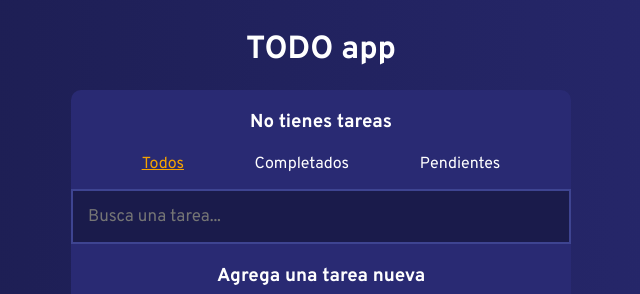
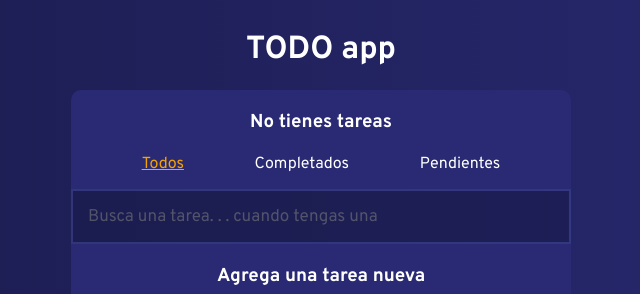
Before and after one commit to salvarez96/proyecto-curso-intro-react, a React (Create React App) app: page / in a window 1280 px wide. Shown: the top 294 px of the page, without its empty margins (319-959 px from the left). Built offline with nearby package versions, Linux system fonts and the light colour scheme.

Commit message:
Mejorando estilos de los inputs de texto

```diff
--- a/src/components/TodoSearch.jsx
+++ b/src/components/TodoSearch.jsx
@@ -16,23 +16,27 @@ export const InputText = styled.input`
     outline: none;
     border-color: var(--orange);
   }
+
+  &[disabled] {
+    opacity: 0.6;
+  }
 `;
 
 export default function TodoSearch() {
 
-  const {searchValue, setSearchValue} = React.useContext(TodoGlobalContext);
+  const {todos, searchValue, setSearchValue} = React.useContext(TodoGlobalContext);
 
   const searchValueChange = e => {
     setSearchValue(e.target.value);
-    console.log(searchValue);
   }
 
   return(
     <InputText
       type='text'
-      placeholder="Busca una tarea..."
+      placeholder={todos.length < 1 ? "Busca una tarea. . . cuando tengas una" : "Busca una tarea . . ."}
       value={searchValue}
       onChange={searchValueChange}
+      disabled={todos.length < 1}
     ></InputText>
  );
 }
--- a/src/modal/Modal.jsx
+++ b/src/modal/Modal.jsx
@@ -87,7 +87,7 @@ export default function Modal() {
             <h3>Agrega una tarea nueva</h3>
             <InputText
               type='text'
-              placeholder='Dominar el mundo...'
+              placeholder='Dominar el mundo. . .'
               onChange={getInputValue}
               value={inputValue}
             />
```
